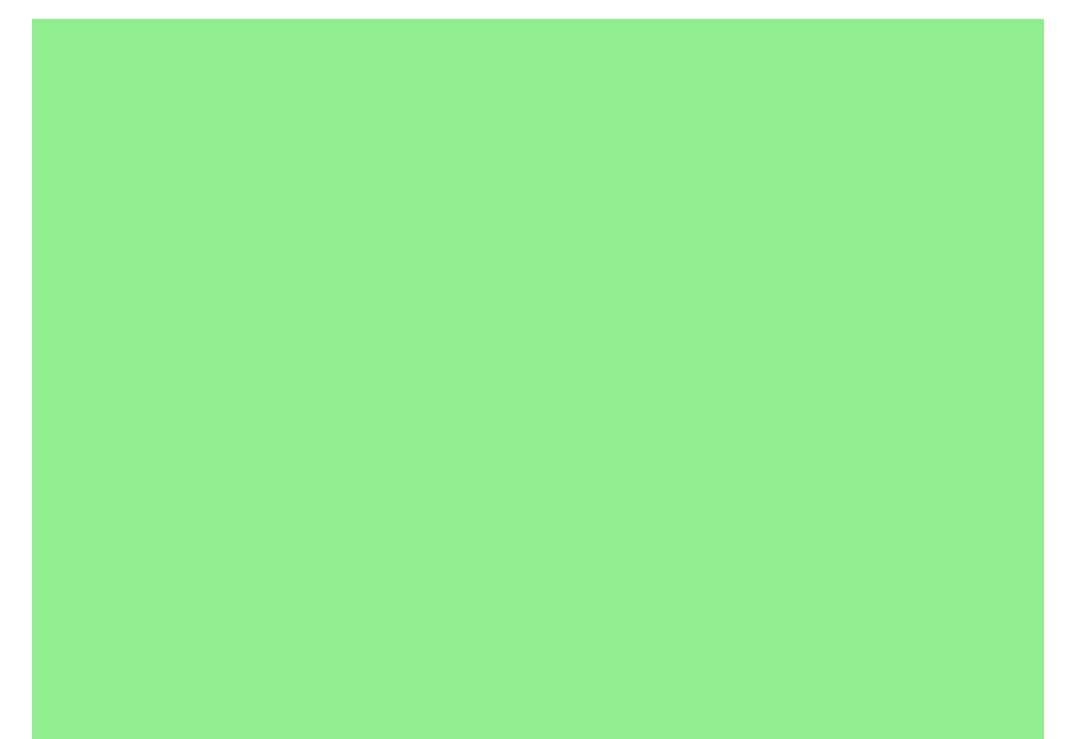
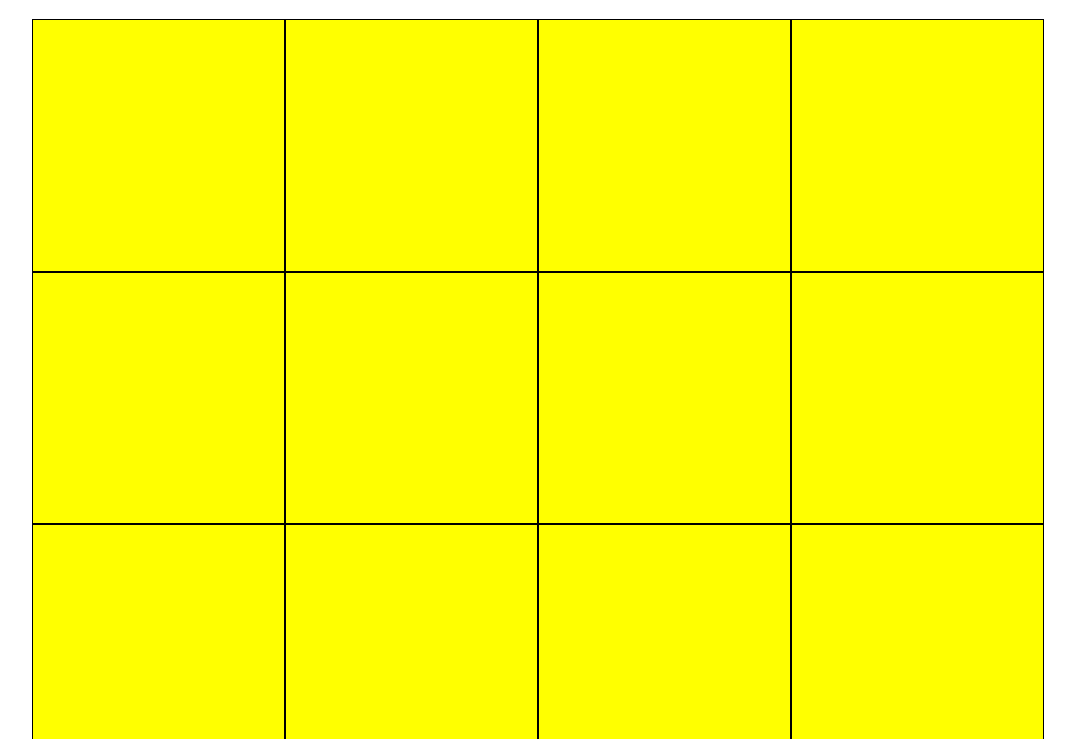
Before and after one commit to french-fries-with-pepper/light2048, a plain HTML site: page index.html in a window 1280 px wide. Shown: the part 61-800 px from the top of the page, without its empty margins (102-1177 px from the left). Drawn offline with Linux system fonts and the light colour scheme.

Commit message:
add initGame and initBoard methods

```diff
--- a/index.html
+++ b/index.html
@@ -8,7 +8,9 @@
 <body>
 	<h1 class="page_header">2048</h1>
 	<main class="main_page">
-		<div class="game_container"></div>
+		<div id="myGame" class="game_container">
+
+		</div>
 	</main>
 	<script src="main.js"></script>
 </body>
--- a/main.js
+++ b/main.js
@@ -1,14 +1,20 @@
 const game = () => {
 	console.log("game start!");
 
+	//global things about size and destination here:
 	const boardSize = 4;
+	const clearCell = `<div class="cell"></div>\n`;
+	let board = document.getElementById("myGame");
 
+
+	// Main object for game board:
 	let mainBoard = {
 		size: boardSize,
 		isPossibleToPlay: true,
 		cellTable: [],
 
-		init: () =>{
+		// init game field
+		initGame: () =>{
 			for (let i = 0; i < mainBoard.size; i++) {
 				mainBoard.cellTable[i] = [];
 				for (var j = 0; j < mainBoard.size; j++) {
@@ -16,9 +22,31 @@ const game = () => {
 				}
 			}
 			console.log("initiolizing successful");
+		},
+
+		// mix game field array and html
+		// use grid layout
+		initBoard: () =>{
+			let cellsInBoard = "";
+
+			for (let i = 0; i < boardSize*boardSize; i++) {
+				cellsInBoard+=clearCell;
+			}
+
+			console.log("cells initiolizing successful");
+
+			board.style['grid-template-columns'] = `repeat(${boardSize}, 1fr)`;
+			board.style['grid-template-rows'] = `repeat(${boardSize}, 1fr)`;
+			board.innerHTML = cellsInBoard;
 		}
+
 	}
-	mainBoard.init();
+
+
+
+
+	mainBoard.initGame();
+	mainBoard.initBoard();
 	console.log(mainBoard.cellTable);
 }
 
--- a/style.css
+++ b/style.css
@@ -17,4 +17,10 @@
 	width: 100%;
   	height: 100%;
 	background-color: lightgreen;
+
+	display: grid;
 }
+.cell{
+	background-color: yellow;
+	border: solid 1px black;
+}
```
